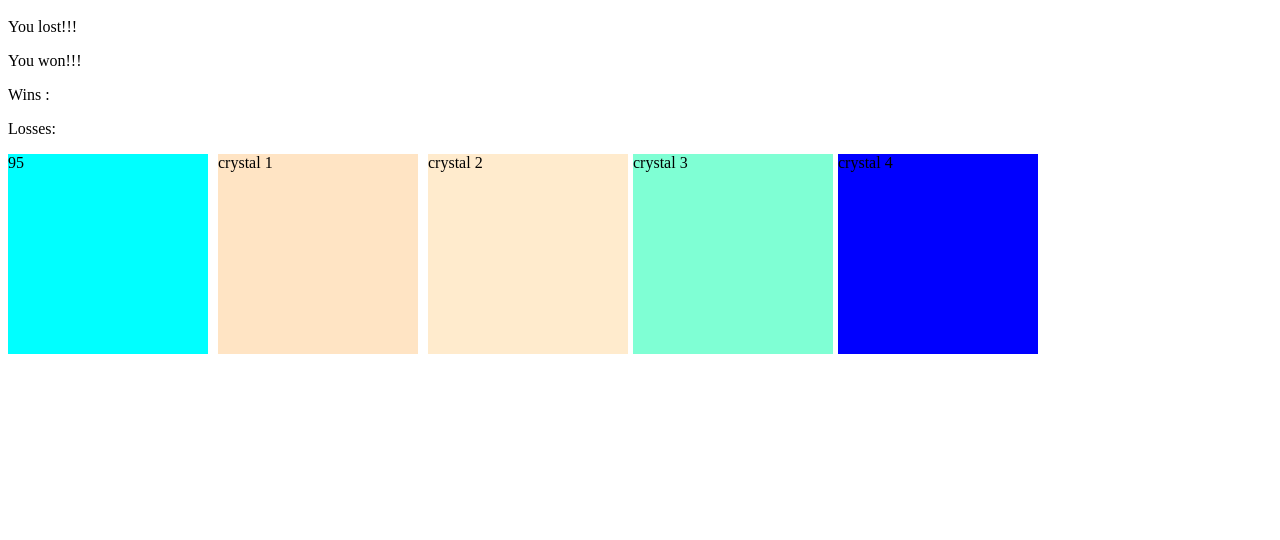
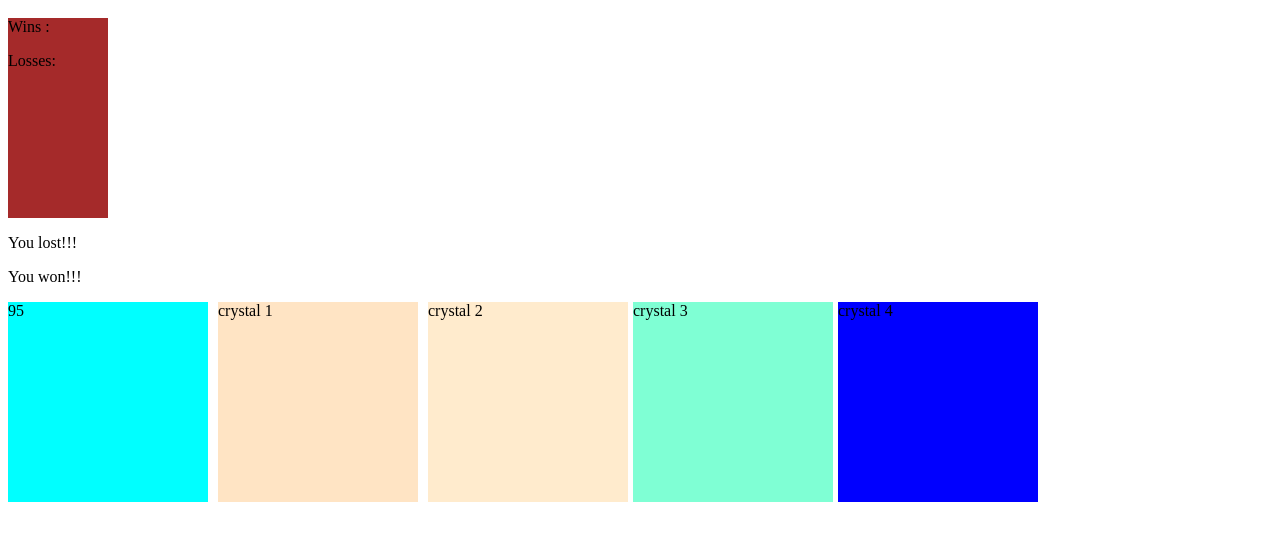
Before and after one commit to lesleyfon/unit-4-game, a plain HTML site: page index.html in a window 1280 px wide. Both pictures are taken after a click on the element "computer's random number:". Shown: the part 48-588 px from the top of the page. Drawn offline with nearby package versions, Linux system fonts and the light colour scheme.

```diff
--- a/assets/css/style.css
+++ b/assets/css/style.css
@@ -31,9 +31,18 @@
     height: 200px;
     float: left
 }
+/* .container{
+    width: 900px;
+    background-color: red
+} */
 .computer{
     background-color: aqua;
     width: 200px;
     height: 200px;
     float: left
 }
+.winLoss{
+    width: 100px;
+    background-color: brown;
+    height: 200px
+}
--- a/assets/javascript/game.js
+++ b/assets/javascript/game.js
@@ -0,0 +1,40 @@
+
+        // creating some variables
+        var wins = 0;
+        var losses = 0;
+        var userChoice = [];
+        var randomComputer = [];
+
+        var total = [];
+
+        var choice1 = Math.floor(Math.random()*12) +1;
+        var choice2 = Math.floor(Math.random()*12) +1;
+        var choice3 = Math.floor(Math.random()*12) +1;
+        var choice4 = Math.floor(Math.random()*12) +1;
+        var choiceComp = Math.floor(Math.random()*100) +18;
+
+
+
+
+
+
+
+            //    this onClick is to generate a random number between 18 and 100
+            $('#ranCompNum').on('click', function(){
+
+                     var generateComputerChoice = [];
+                document.getElementById("ranCompNum").innerHTML=choiceComp;
+
+
+            });
+            // $('#mydiv').attr("data-myval","20"); //setter
+        // alert($('#outer').html());
+
+
+
+            // $( '.crystals').on('click', function(){
+            //     var generateUserChoice = ""
+            //     var choice1 = Math.floor(Math.random()*12) +1;
+            //     generateUserChoice = generateUserChoice + choice1
+            //     $('.crys1').append('<p>'+ generateUserChoice + '</p>')
+            // })
--- a/index.html
+++ b/index.html
@@ -16,14 +16,22 @@
     </style>
 </head>
 <body>
-    <h1>CRYSTAL COLLECTION</h1>
+    <div>
+        <h1>CRYSTAL COLLECTION</h1>
+    </div>
+    <div class="winLoss">
+           <p id = "wins">Wins :</p>
+            <p id = "lost">Losses:</p>
+    </div>
     <p >You lost!!!</p>
     <p >You won!!!</p>
-    <p id = "wins">Wins :</p>
-    <p id = "lost">Losses:</p>
-    <div class= "computer" id="ranCompNum">
+
+    <div class= "container">
+         <div class= "computer" id="ranCompNum">
             <h2>computer's random number:</h2>
 
+
+    </div>
 
     </div>
 
@@ -36,62 +44,7 @@
 
     </div>
 
-
-
-    <script>
-
-
-        // creating some variables
-            var wins = 0;
-            var losses = 0;
-            var userChoice = [];
-            var randomComputer = [];
-
-            var total = [];
-
-            var choice1 = Math.floor(Math.random()*12) +1;
-            var choice2 = Math.floor(Math.random()*12) +1;
-            var choice3 = Math.floor(Math.random()*12) +1;
-            var choice4 = Math.floor(Math.random()*12) +1;
-            var choiceComp = Math.floor(Math.random()*100) +18;
-
-
-
-
-
-
-
-                //    this onClick is to generate a random number between 18 and 100
-                $('#ranCompNum').on('click', function(){
-
-                         var generateComputerChoice = [];
-                    document.getElementById("ranCompNum").innerHTML=choiceComp;
-
-
-                });
-                // $('#mydiv').attr("data-myval","20"); //setter
-            // alert($('#outer').html());
-
-
-
-                // $( '.crystals').on('click', function(){
-                //     var generateUserChoice = ""
-                //     var choice1 = Math.floor(Math.random()*12) +1;
-                //     generateUserChoice = generateUserChoice + choice1
-                //     $('.crys1').append('<p>'+ generateUserChoice + '</p>')
-                // })
-
-
-
-
-
-
-
-
-
-
-
-    </script>
+    <script type="text/javascript" src="assets/javascript/game.js"></script>
 </body>
 
 </html>
```
Also changed, not shown: 1 other file.
